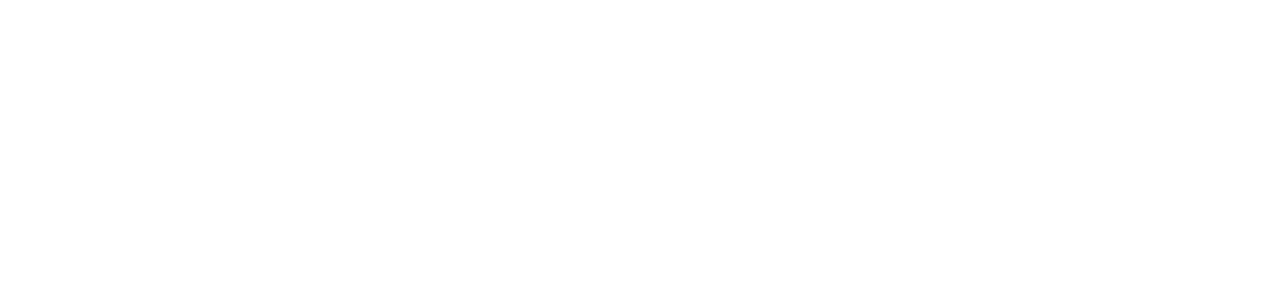
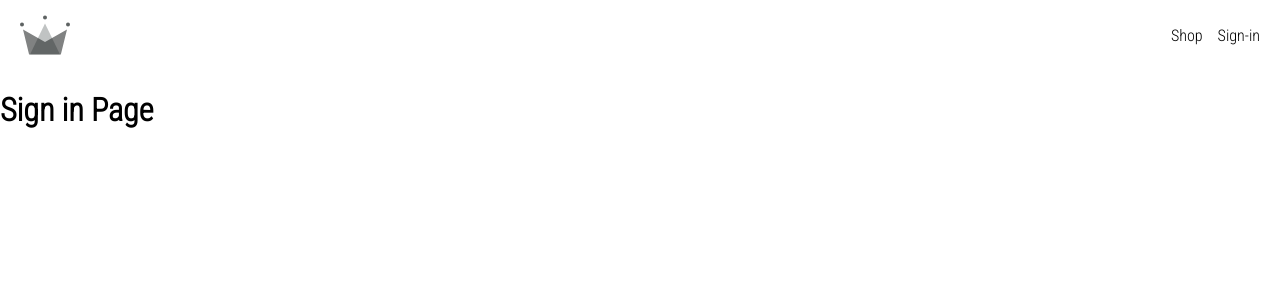
Before and after one commit to BredyByte/reactClothesStore, a React (Create React App) app: page /sign-in in a window 1280 px wide. Before the commit this address had no page. Shown: the top 300 px of the page. Built offline with nearby package versions, Linux system fonts and the light colour scheme.

Commit message:
changed styles for nav menu

```diff
--- a/package.json
+++ b/package.json
@@ -6,6 +6,7 @@
     "@testing-library/jest-dom": "^5.16.5",
     "@testing-library/react": "^13.4.0",
     "@testing-library/user-event": "^13.5.0",
+    "firebase": "^9.9.4",
     "react": "^18.2.0",
     "react-dom": "^18.2.0",
     "react-router-dom": "^6.3.0",
--- a/src/App.js
+++ b/src/App.js
@@ -1,12 +1,28 @@
+import { Routes, Route} from "react-router-dom";
+
 import Navigation from "./routes/navigation/navigation.component"
 import Home from "./routes/home/home.component";
-import { Routes, Route} from "react-router-dom";
+import SignIn from "./routes/sign-in/sign-in.component"
+
+const Shop = () => {
+  return (
+    <div>
+      <div>
+        <h1>
+          Shop Page
+        </h1>
+      </div>
+    </div>
+  )
+}
 
 const App = () => {
   return (
     <Routes >
       <Route path="/" element={<Navigation/>}>
         <Route index element={<Home/>}/>
+        <Route path="shop" element={<Shop/>}/>
+        <Route path="sign-in" element={<SignIn/>}/>
       </Route>
     </Routes>
   );
--- a/src/routes/navigation/navigation.component.jsx
+++ b/src/routes/navigation/navigation.component.jsx
@@ -15,6 +15,9 @@
           <Link className="nav-link" to="/shop">
             Shop
           </Link>
+          <Link className="nav-link" to="/sign-in" >
+            Sign-in
+          </Link>
         </div>
       </div>
       <Outlet/>
--- a/src/routes/navigation/navigation.styles.scss
+++ b/src/routes/navigation/navigation.styles.scss
@@ -1,14 +1,16 @@
 .navigation {
+  padding: 0 20px;
   height: 70px;
   width: 100%;
   display: flex;
   justify-content: space-between;
-  margin-bottom: 25px;
 
   .logo-container {
     height: 100%;
     width: 70px;
-    padding: 25px;
+    .logo {
+      height: 100%;
+    }
   }
 
   .nav-links-container {
@@ -19,8 +21,11 @@
     justify-content: flex-end;
 
     .nav-link {
-      padding: 10px 15px;
+      padding: 10px 0;
       cursor: pointer;
+    }
+    .nav-link + .nav-link {
+      margin-left: 15px;
     }
   }
 }
--- /dev/null
+++ b/src/routes/sign-in/sign-in.component.jsx
@@ -0,0 +1,13 @@
+import React from 'react';
+
+const SignIn = () => {
+  return (
+    <div>
+      <h1>
+        Sign in Page
+      </h1>
+    </div>
+  );
+};
+
+export default SignIn;
```
Also changed, not shown: 1 other file (tests, documents, lock files or other folders).
